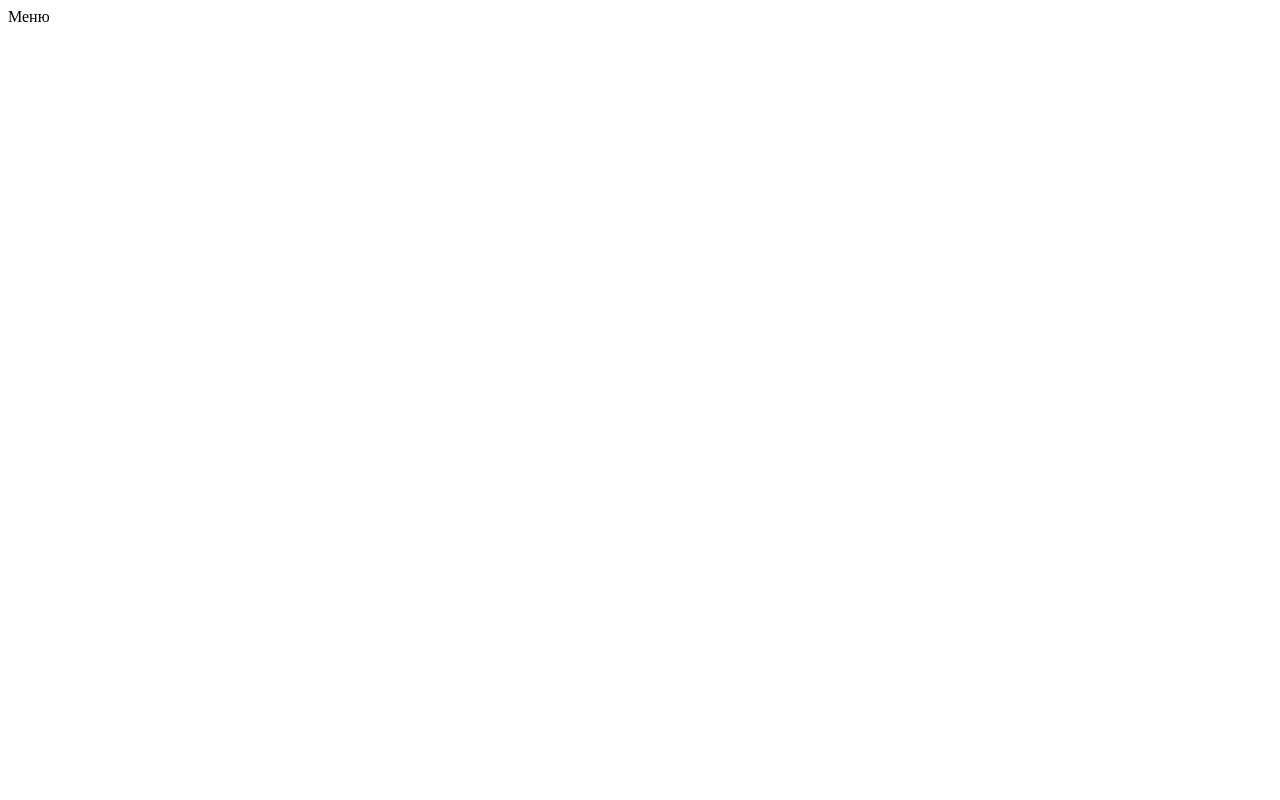
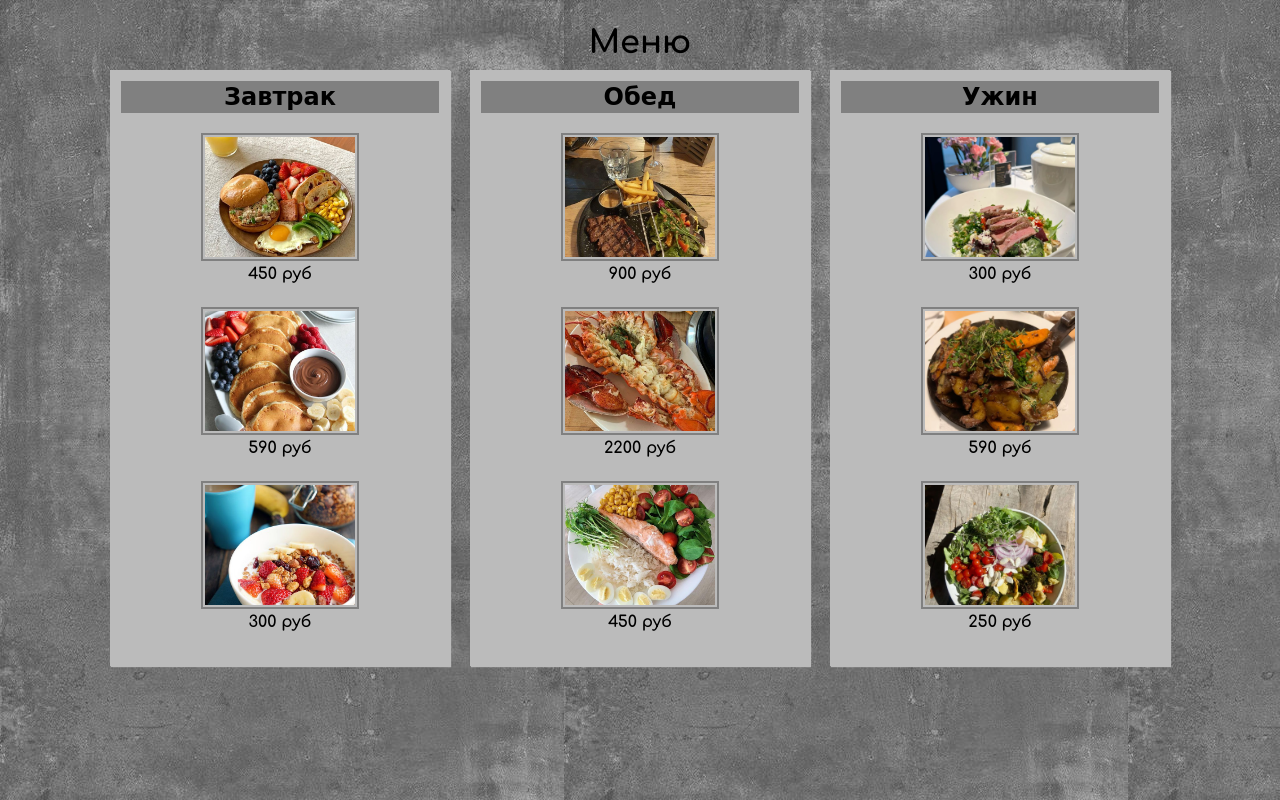
Before and after one commit to yarmixer/website, a Flask app: page /menu in a window 1280 px wide. Before the commit the page is almost empty. Run offline with Flask 3, Linux system fonts and the light colour scheme.

Commit message:
1.0 front

```diff
--- a/static/style.css
+++ b/static/style.css
@@ -67,7 +67,59 @@ body{
     background: navy;
 }
 
-#menu::before{
+/*menu sec tion*/
 
+#menu{
+    padding: 25px 0 25px 0;
+}
+
+#section{
+    padding: 25px 0 px 0;
+    text-align: center;
+    font-size: 2rem;
+}
+
+#menu_row{
+    display: flex;
+    padding: 0 100px 0 100px;
+}
+#menu_col{
+    box-shadow: 1px 1px 1px #bbb;
+    border: 1px solid #bbb;
+    background-color: #bbb;
+    margin: 10px;
+    padding: 10px;
+    flex: 1;
+}
+#menu_col h2{
+    background-color: gray;
+    color: black;
+    text-align: center;
+    padding: 2px;
+    font-family: cursive;
+}
+
+#image{
+    width: 150px;
+    height: 120px;
+    padding: 2px;
+    border: 2px solid gray;
+}
+#image img{
+    width: 100%;
+    height: 100%;
+    object-fit: cover;
+}
+.box{
+    display: flex;
+    flex-direction: column;
+    justify-content: center;
+    align-items: center;
+    text-align: center;
+    margin: 20px;
 
 }
+
+#menu h4{
+    padding: 4px;
+}
--- a/templates/main.html
+++ b/templates/main.html
@@ -19,7 +19,7 @@
     <div id="hero_content">
         <h1>Ресторан Ярослава</h1>
         <h2>Полезно и вкусно</h2>
-        <a href="/menu">Menu</a>
+        <a href="/menu">Меню</a>
     </div>
 </div>
 <!-- hero section End-->
--- a/templates/menu.html
+++ b/templates/menu.html
@@ -2,13 +2,112 @@
 <html lang="en">
 <head>
     <meta charset="UTF-8">
-    <title>Title</title>
+    <meta name="viewport" content="width=device-width, initial-scale=1">
+    <!--google fonts -->
+    <link rel="preconnect" href="https://fonts.googleapis.com">
+    <link rel="preconnect" href="https://fonts.gstatic.com" crossorigin>
+    <link href="https://fonts.googleapis.com/css2?family=Comfortaa:wght@300..700&display=swap" rel="stylesheet">
+    <!-- font awesome -->
+    <link rel="stylesheet" href="https://cdnjs.cloudflare.com/ajax/libs/font-awesome/4.7.0/css/font-awesome.min.css">
+    <!-- connect style.css -->
+    <link rel="stylesheet" type="text/css" href="/static/style.css" />
+    <title>Меню</title>
 </head>
-<body>
-
+<body bgcolor="#F5FFFA" background="static/img/menu.jpg">
 <div id="menu">
-    Меню
+    <h1 id="section">Меню</h1>
+    <div id="menu_row">
+        <div id="menu_col">
+            <h2>Завтрак</h2>
+            <div class="box">
+                <div id="image">
+                    <img src="/static/img/завтрак.jpg">
+                </div>
+                <div>
+                    <h3></h3>
+                    <h4>450 руб</h4>
+                </div>
+            </div>
+            <div class="box">
+                <div id="image">
+                    <img src="/static/img/завтрак2.jpg">
+                </div>
+                <div>
+                    <h3></h3>
+                    <h4>590 руб</h4>
+                </div>
+            </div>
+            <div class="box">
+                <div id="image">
+                    <img src="/static/img/завтрак3.jpg">
+                </div>
+                <div>
+                    <h3></h3>
+                    <h4>300 руб</h4>
+                </div>
+            </div>
+        </div>
+        <div id="menu_col">
+            <h2>Обед</h2>
+            <div class="box">
+                <div id="image">
+                    <img src="/static/img/обед1.jpg">
+                </div>
+                <div>
+                    <h3></h3>
+                    <h4>900 руб</h4>
+                </div>
+            </div>
+            <div class="box">
+                <div id="image">
+                    <img src="/static/img/обед2.jpg">
+                </div>
+                <div>
+                    <h3></h3>
+                    <h4>2200 руб</h4>
+                </div>
+            </div>
+            <div class="box">
+                <div id="image">
+                    <img src="/static/img/обед3.jpg">
+                </div>
+                <div>
+                    <h3></h3>
+                    <h4>450 руб</h4>
+                </div>
+            </div>
+        </div>
+        <div id="menu_col">
+            <h2>Ужин</h2>
+            <div class="box">
+                <div id="image">
+                    <img src="/static/img/ужин1.jpg">
+                </div>
+                <div>
+                    <h3></h3>
+                    <h4>300 руб</h4>
+                </div>
+            </div>
+            <div class="box">
+                <div id="image">
+                    <img src="/static/img/ужин2.jpg">
+                </div>
+                <div>
+                    <h3></h3>
+                    <h4>590 руб</h4>
+                </div>
+            </div>
+            <div class="box">
+                <div id="image">
+                    <img src="/static/img/ужин3.jpg">
+                </div>
+                <div>
+                    <h3></h3>
+                    <h4>250 руб</h4>
+                </div>
+            </div>
+        </div>
+    </div>
 </div>
-
 </body>
 </html>
```
Also changed, not shown: static/img/menu.jpg (added), static/img/завтрак.jpg (added), static/img/завтрак2.jpg (added), static/img/завтрак3.jpg (added), static/img/обед1.jpg (added), static/img/обед2.jpg (added), static/img/обед3.jpg (added), static/img/ужин1.jpg (added), static/img/ужин2.jpg (added), static/img/ужин3.jpg (added).
